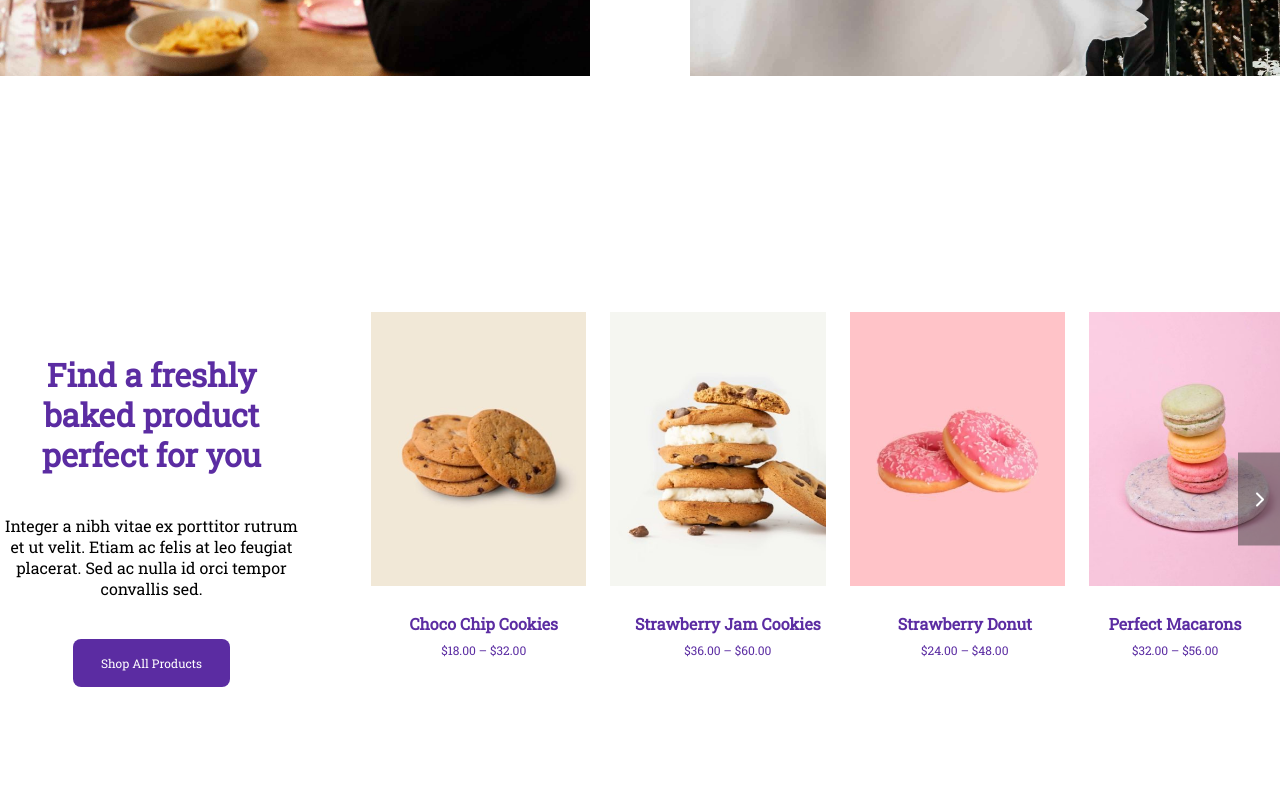
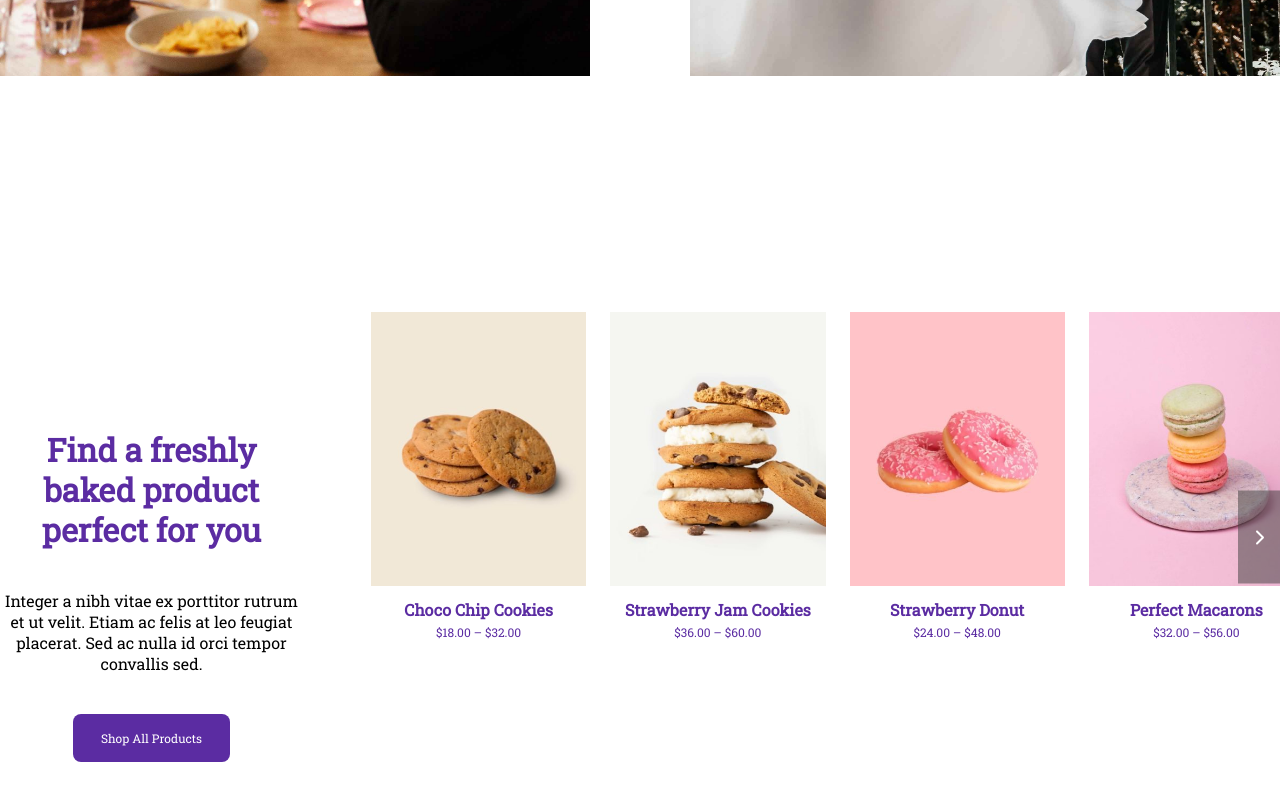
Before and after one commit to Amreal-Lamanera/proj-html-vuejs, a JavaScript app: page / in a window 1280 px wide. Shown: the part 2628-3428 px from the top of the page. Built offline with nearby package versions, Linux system fonts and the light colour scheme.

Commit message:
style changes

```diff
--- a/src/components/ProductsComponent.vue
+++ b/src/components/ProductsComponent.vue
@@ -24,19 +24,28 @@
                     <font-awesome-icon icon="fa-solid fa-chevron-left"/>
                 </div>
                 <div class="img-container" ref="carousel">
-                    <img v-for="img,i in content.img" :key="i" :src="img" alt="">
-                    <template v-if="content.imgDesc">
-                        <div class="img-desc">
-                            <div v-for="desc,i in content.imgDesc" :key="1000-i">
-                                <h5>
-                                    {{ desc.name }}
-                                </h5>
-                                <div>
-                                    {{ desc.price }}
-                                </div>
+                    <div class="img-wrapper" v-for="img,i in content.img" :key="i">
+                        <img :src="img.src" alt="">
+                        <div class="img-desc" v-if="!smallCar">
+                            <h5>
+                                {{ img.name }}
+                            </h5>
+                            <div>
+                                {{ img.price }}
                             </div>
                         </div>
-                    </template>
+                        <div class="layover">
+                            <h5>
+                                {{ img.name}}
+                            </h5>
+                            <span>
+                                {{ img.desc }}
+                            </span>
+                            <strong>
+                                {{ img.price }}
+                            </strong>
+                        </div>
+                    </div>
                 </div>
                 <div class="arrow next" @click="smallCar ? move(1) : smallMove(1)" ref="next">
                     <font-awesome-icon icon="fa-solid fa-chevron-right"/>
--- a/src/products.js
+++ b/src/products.js
@@ -4,10 +4,30 @@ const products = {
     para: '',
     btn: 'Buy Avada Today!',
     img: [
-        require('./assets/choco-chip-cookies-768x979.jpg'),
-        require('./assets/cookies-with-ice-cream-768x979.jpg'),
-        require('./assets/blackberry-stuffed-bread-800x1020.jpg'),
-        require('./assets/cherry-cake-800x1020.jpg'),
+        {
+            src: require('./assets/choco-chip-cookies-768x979.jpg'),
+            name: 'Choco Chip Cookies',
+            price: '$18.00 – $32.00',
+            desc: 'Coockies, Pastries'
+        },
+        {
+            src: require('./assets/cookies-with-ice-cream-768x979.jpg'),
+            name: 'Coockies with ice cream',
+            price: '$36.00 – $60.00',
+            desc: 'Coockies, Pastries'
+        },
+        {
+            src: require('./assets/blackberry-stuffed-bread-800x1020.jpg'),
+            desc: 'Bread',
+            name: 'Blackberry Stuffed Bread',
+            price: '$18.00 – $32.00'
+        },
+        {
+            src: require('./assets/cherry-cake-800x1020.jpg'),
+            desc: 'Cacke',
+            name: 'Cherry Cake',
+            price: '$36.00 – $60.00'
+        },
     ],
 }
 
--- a/src/shopProducts.js
+++ b/src/shopProducts.js
@@ -4,33 +4,44 @@ const shopProducts = {
     para: 'Integer a nibh vitae ex porttitor rutrum et ut velit. Etiam ac felis at leo feugiat placerat. Sed ac nulla id orci tempor convallis sed.',
     btn: 'Shop All Products',
     img: [
-        require('./assets/choco-chip-cookies-400x510.jpg'),
-        require('./assets/cookies-with-ice-cream-400x510.jpg'),
-        require('./assets/strawberry-donut-400x510.jpg'),
-        require('./assets/perfect-macarons-400x510.jpg'),
-        require('./assets/blackberry-stuffed-bread-400x510.jpg'),
-        require('./assets/cherry-cake-400x510.jpg'),
-        require('./assets/glazed-pancake-with-lemon-400x510.jpg'),
-        require('./assets/home-bread-400x510.jpg'),
-    ],
-    imgDesc: [
         {
+            src: require('./assets/choco-chip-cookies-400x510.jpg'),
             name: 'Choco Chip Cookies',
             price: '$18.00 – $32.00'
         },
-
         {
+            src: require('./assets/cookies-with-ice-cream-400x510.jpg'),
             name: 'Strawberry Jam Cookies',
             price: '$36.00 – $60.00'
         },
-
         {
+            src: require('./assets/strawberry-donut-400x510.jpg'),
             name: 'Strawberry Donut',
             price: '$24.00 – $48.00'
         },
-
         {
+            src: require('./assets/perfect-macarons-400x510.jpg'),
             name: 'Perfect Macarons',
+            price: '$32.00 – $56.00'
+        },
+        {
+            src: require('./assets/blackberry-stuffed-bread-400x510.jpg'),
+            name: 'Blackberry Stuffed Bread',
+            price: '$18.00 – $32.00'
+        },
+        {
+            src: require('./assets/cherry-cake-400x510.jpg'),
+            name: 'Cherry Cake',
+            price: '$36.00 – $60.00'
+        },
+        {
+            src: require('./assets/glazed-pancake-with-lemon-400x510.jpg'),
+            name: 'Glazed Pancake',
+            price: '$24.00 – $48.00'
+        },
+        {
+            src: require('./assets/home-bread-400x510.jpg'),
+            name: 'Home Bread',
             price: '$32.00 – $56.00'
         },
     ]
--- a/src/style/general.scss
+++ b/src/style/general.scss
@@ -72,7 +72,6 @@ p {
 
     &.violet:hover {
         background-color: $light-blue;
-        border: 1px solid $light-grey;
         color: $dark-violet;
     }
 }
--- a/src/style/products.scss
+++ b/src/style/products.scss
@@ -3,8 +3,17 @@
     &.gap {
         gap: 6.75rem;
 
-        img {
-            width: calc((100% - 1rem) / 2);
+        .col-66 {
+
+            .carousel {
+                overflow: hidden;
+                height: 666px;
+                width: 100%;
+
+                img {
+                    width: calc((100% - 1rem) / 2);
+                }
+            }
         }
 
     }
@@ -14,27 +23,27 @@
 
         .carousel {
             .img-container {
-                img {
-                    width: calc((100% - 3rem) / 4);
+                .img-wrapper {
+                    flex-basis: calc((100% - 3rem) / 4);
+                    flex-shrink: 0;
+
+                    img {
+                        width: 100%;
+                    }
                 }
             }
         }
 
-    }
+        .col-75 {
+            .carousel {
+                overflow: hidden;
+                height: 450px;
+                width: 100%;
 
-    .col-66 {
-        .p-rel {
-            overflow: hidden;
-            height: 666px;
-            width: 100%;
-        }
-    }
-
-    .col-75 {
-        .p-rel {
-            overflow: hidden;
-            height: 375px;
-            width: 100%;
+                .layover {
+                    bottom: calc(1.5rem + 0.75rem + 1rem);
+                }
+            }
         }
     }
 
@@ -46,19 +55,52 @@
             position: absolute;
             flex-wrap: nowrap;
             transition: all 300ms ease-in-out;
+            width: 100%;
 
-            img {
+            .img-wrapper {
                 width: calc((100% - 1.5rem) / 2);
+                flex-shrink: 0;
+                position: relative;
+                display: flex;
+                flex-direction: column;
+
+                img {
+                    width: 100%;
+                }
+
+                .layover {
+                    opacity: 0;
+                    transition: all 300ms;
+                    display: flex;
+                    flex-direction: column;
+                    align-items: center;
+                    justify-content: center;
+                    text-align: center;
+                    color: #FFF;
+                    cursor: pointer;
+
+                    h5 {
+                        font-size: 1.5rem;
+                    }
+
+                    strong {
+                        font-size: 1.5rem;
+                        font-weight: normal;
+                    }
+                }
+
+                &:hover .layover {
+                    opacity: 1;
+                }
             }
 
             .img-desc {
-                position: absolute;
-                bottom: -4.5rem;
-                width: 100%;
                 display: flex;
-                justify-content: space-around;
+                flex-direction: column;
                 text-align: center;
                 color: $dark-violet;
+                margin-top: 1rem;
+                line-height: 1;
 
                 h5 {
                     font-size: 1rem;
```
